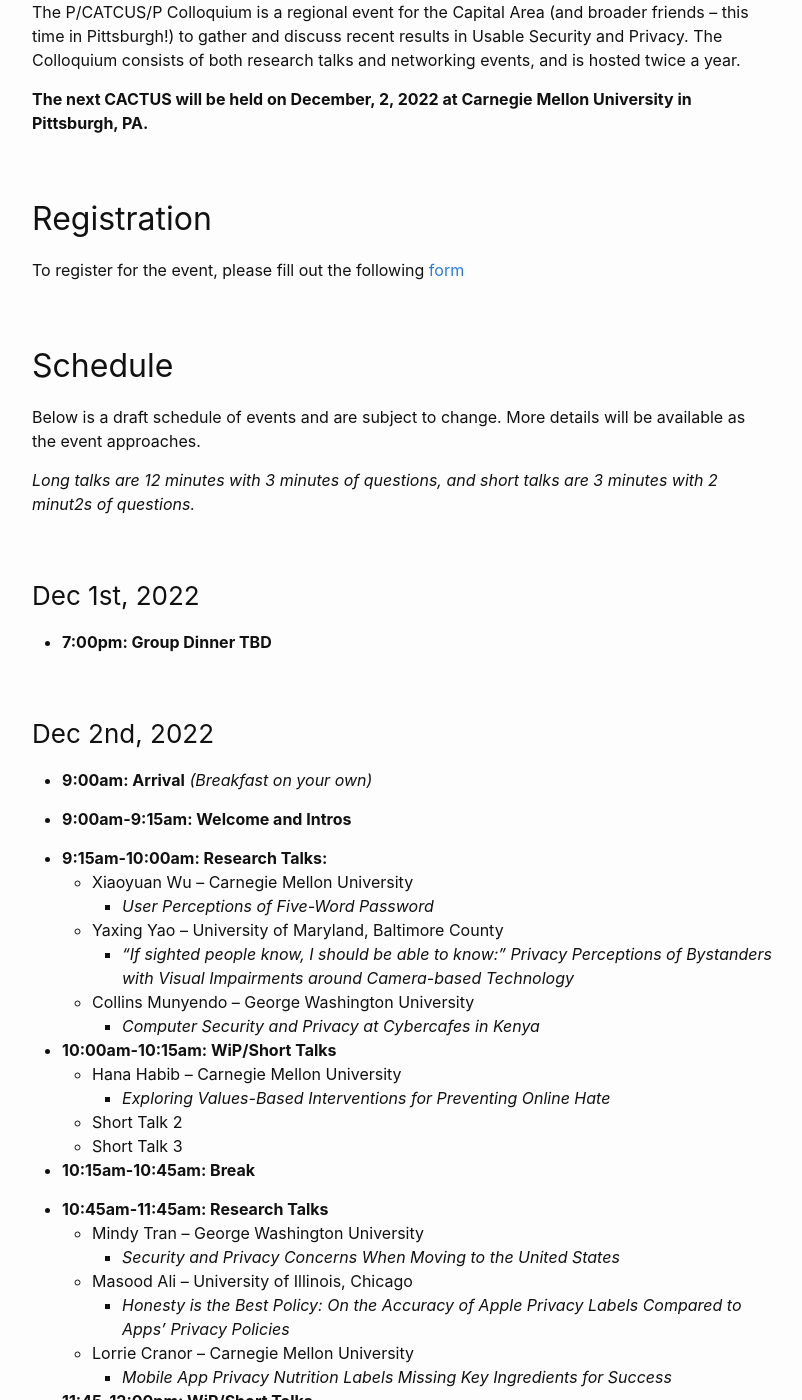
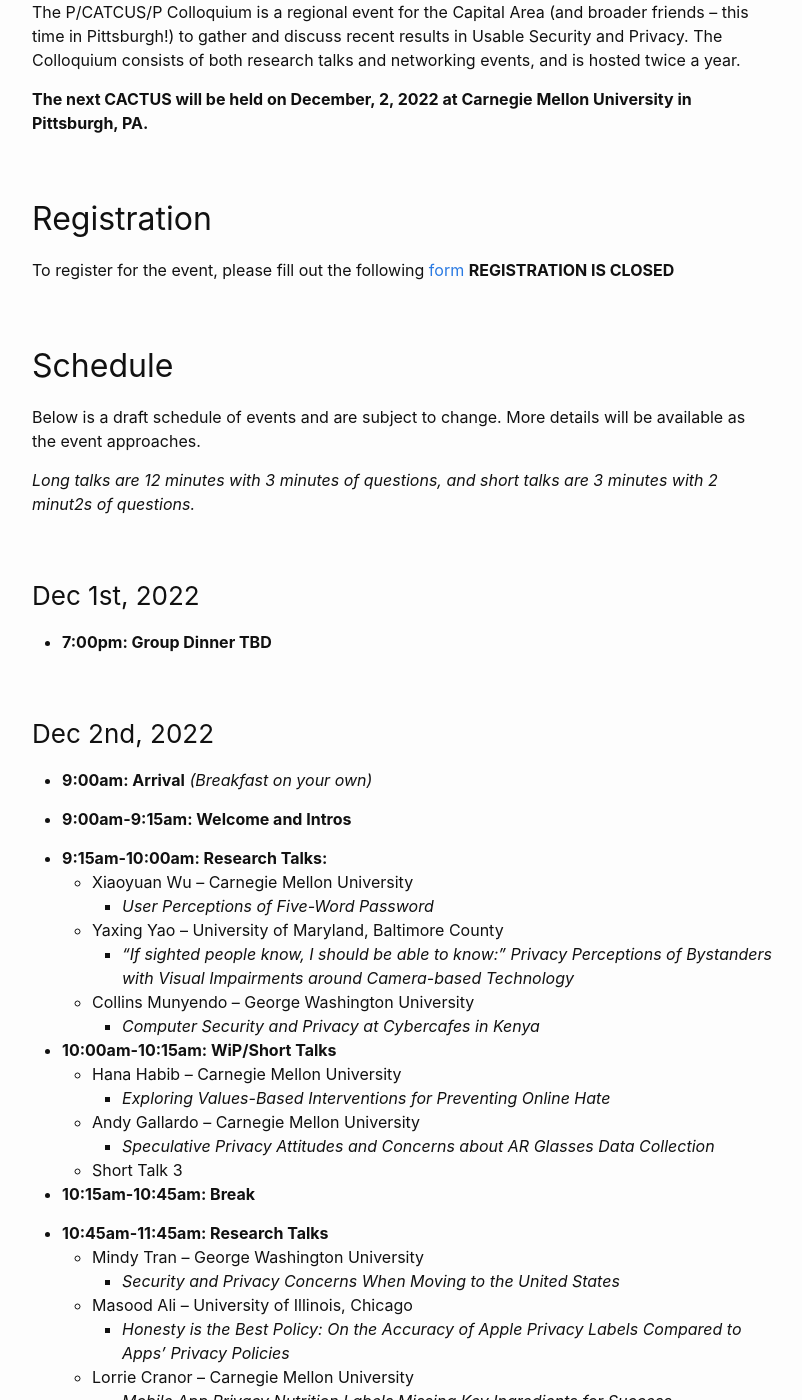
Before and after one commit to CACTUS-Colloquium/CACTUS-Colloquium.github.io, a Jekyll site: the page built from _posts/2022-12-2-index.md, in a window 1280 px wide and 1400 px high, scrolled down 376 px. Shown: the whole window, without its empty margins (238-1040 px from the left). Built offline with Jekyll 4.4.1, drawn with Linux system fonts in a browser that asks for light colours.

Commit message:
another talk

```diff
--- a/_posts/2022-12-2-index.md
+++ b/_posts/2022-12-2-index.md
@@ -9,7 +9,7 @@ The P/CATCUS/P Colloquium is a regional event for the Capital Area (and broader
 
 ## Registration
 
-To register for the event, please fill out the following [form](https://docs.google.com/forms/d/e/1FAIpQLSfNqbWweLgGAIQiEFlxtJzrhChqi5U1M7C3GPnAP732fPgMtw/viewform?usp=sf_link)
+To register for the event, please fill out the following [form](https://docs.google.com/forms/d/e/1FAIpQLSfNqbWweLgGAIQiEFlxtJzrhChqi5U1M7C3GPnAP732fPgMtw/viewform?usp=sf_link) **REGISTRATION IS CLOSED**
 
 
 ## Schedule
@@ -39,7 +39,8 @@ Below is a draft schedule of events and are subject to change. More details will
 * **10:00am-10:15am: WiP/Short Talks**
   * Hana Habib -- Carnegie Mellon University
     * *Exploring Values-Based Interventions for Preventing Online Hate*
-  * Short Talk 2
+  * Andy Gallardo -- Carnegie Mellon University
+    * *Speculative Privacy Attitudes and Concerns about AR Glasses Data Collection*
   * Short Talk 3
 
 * **10:15am-10:45am: Break**
```
